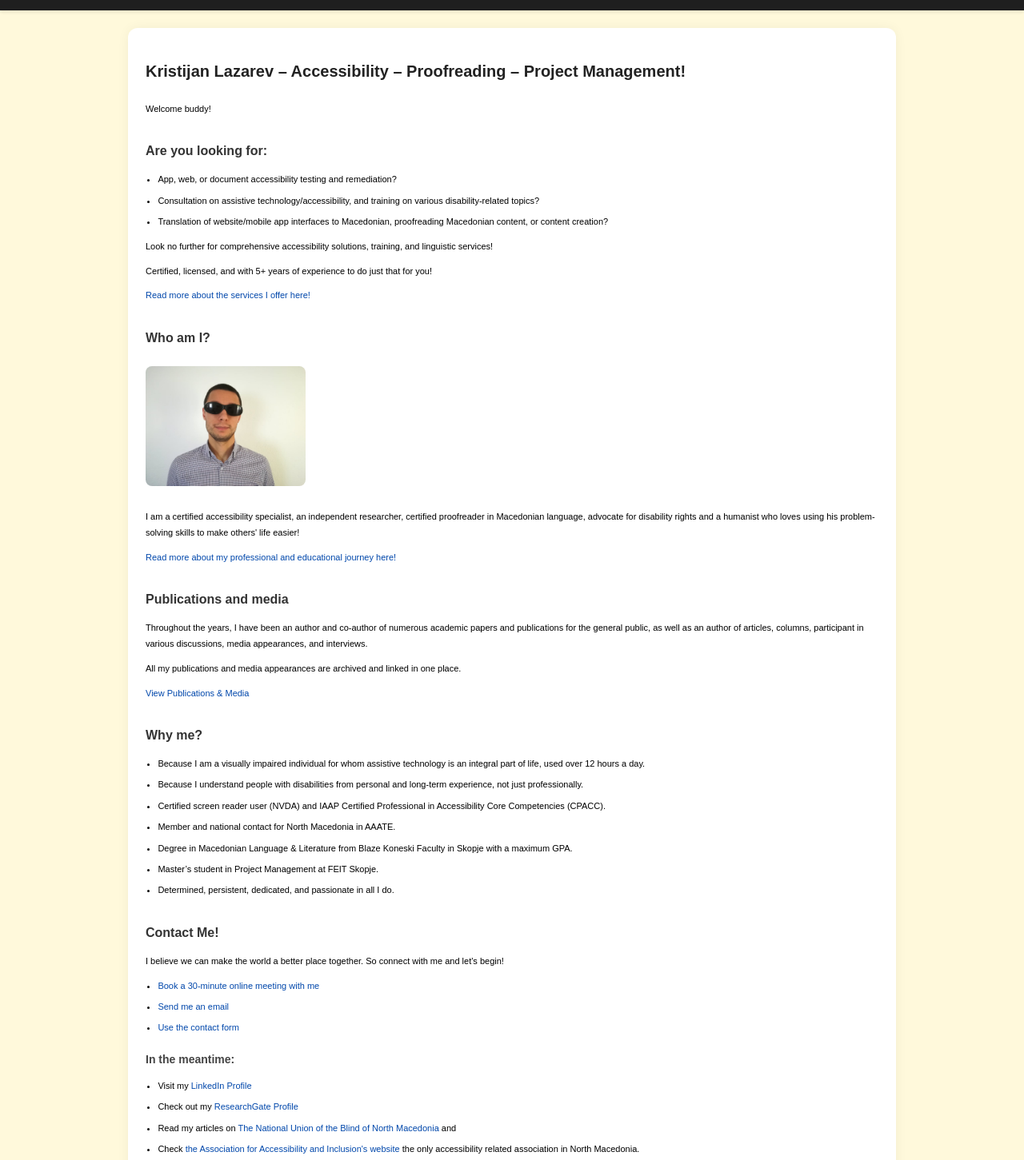
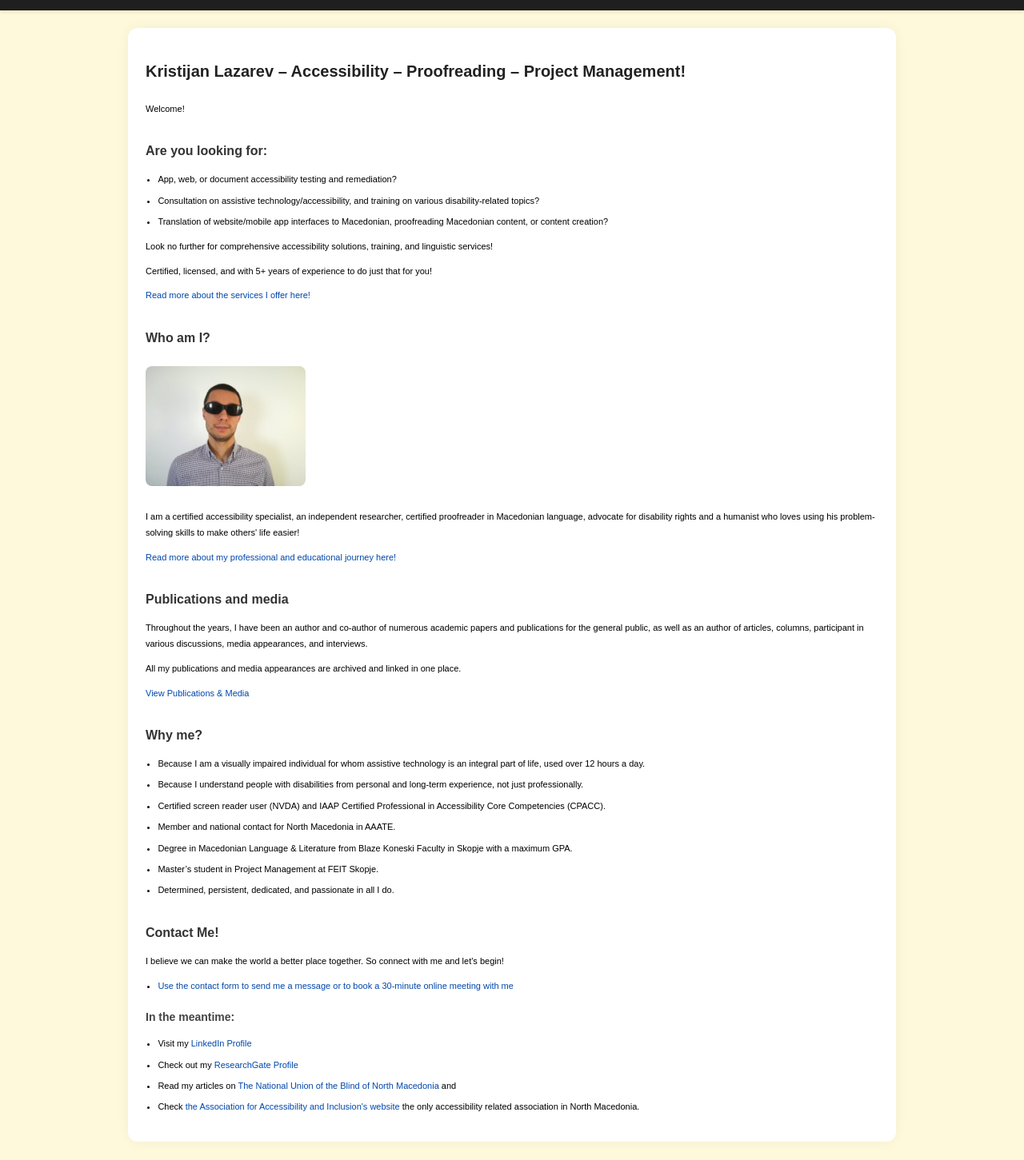
Before and after one commit to kristijanlazarev/kristijanlazarev.com, a plain HTML site: page index.html in a window 1280 px wide. Shown: the part 80-1531 px from the top of the page at 80% size. Drawn offline with Linux system fonts and the light colour scheme.

Commit message:
Update index.html
changes in the contact me section

```diff
--- a/index.html
+++ b/index.html
@@ -24,7 +24,7 @@
 
 <main>
     <h1>Kristijan Lazarev – Accessibility – Proofreading – Project Management!</h1>
-    <p>Welcome buddy!</p>
+    <p>Welcome!</p>
 
     <section>
         <h2>Are you looking for:</h2>
@@ -69,9 +69,7 @@
         <h2>Contact Me!</h2>
         <p>I believe we can make the world a better place together. So connect with me and let's begin!</p>
         <ul>
-            <li><a href="contact.html">Book a 30-minute online meeting with me</a></li>
-            <li><a href="contact.html">Send me an email</a></li>
-            <li><a href="contact.html">Use the contact form</a></li>
+            <li><a href="contact.html">Use the contact form to send me a message or to book a 30-minute online meeting with me</a></li>
         </ul>
     </section>
 
```
